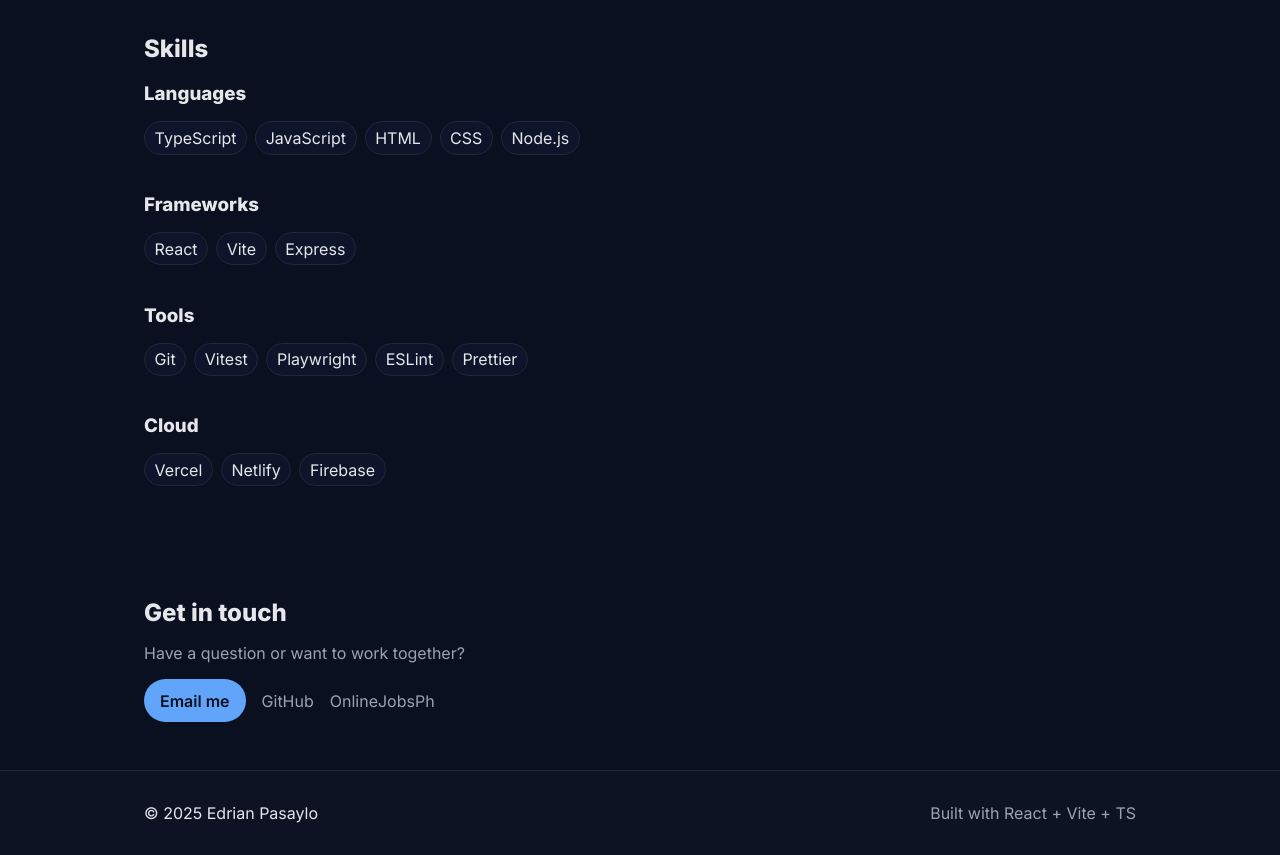
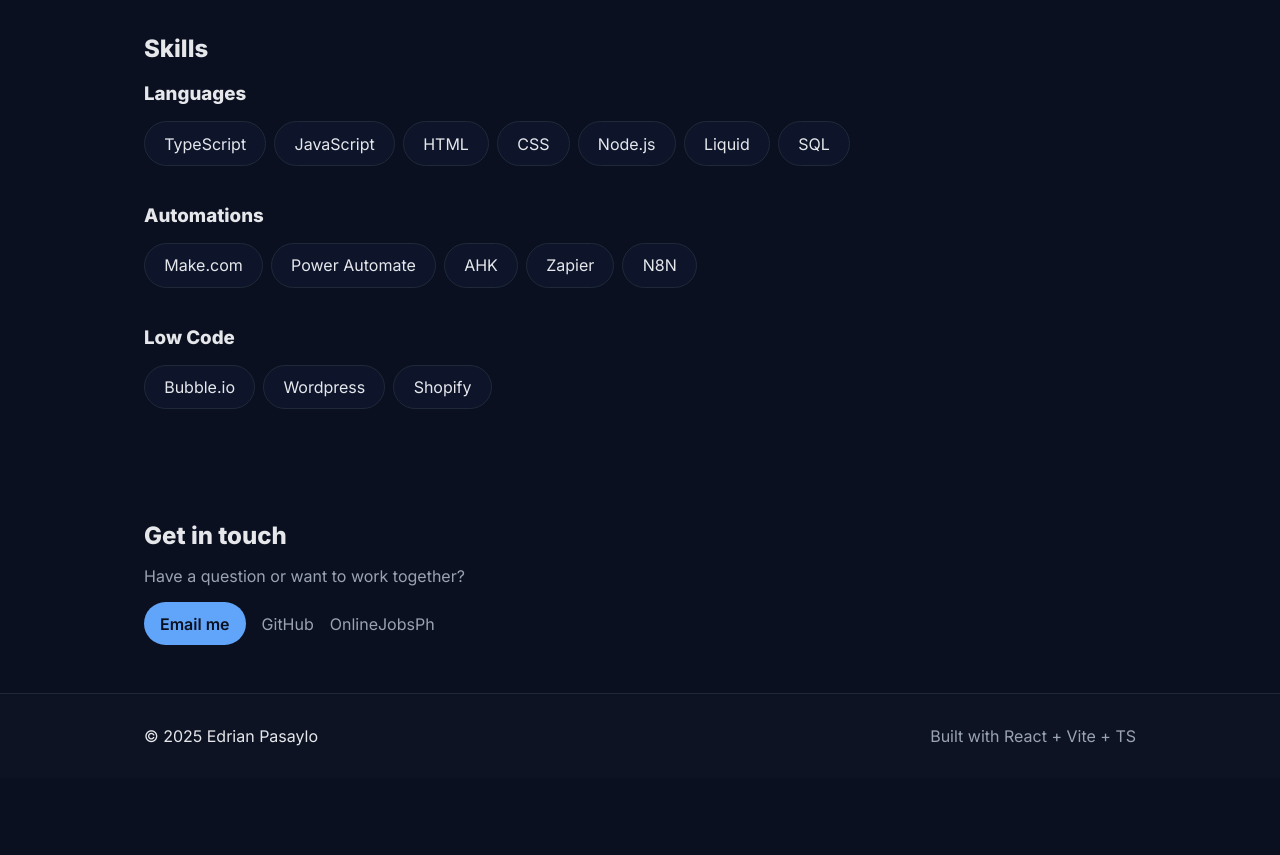
Before and after one commit to eeexde/edrian-profile, a React (Vite) app: page / in a window 1280 px wide. Shown: the part 1640-2495 px from the top of the page. After the commit the page ends 2418 px from the top, so only its background shows below. Built offline with nearby package versions, Linux system fonts and the light colour scheme.

Commit message:
Added skills

```diff
--- a/src/sections/Skills.tsx
+++ b/src/sections/Skills.tsx
@@ -1,10 +1,9 @@
 import Section from '../components/Section'
 
 const skills = {
-  Languages: ['TypeScript', 'JavaScript', 'HTML', 'CSS', 'Node.js'],
-  Frameworks: ['React', 'Vite', 'Express'],
-  Tools: ['Git', 'Vitest', 'Playwright', 'ESLint', 'Prettier'],
-  Cloud: ['Vercel', 'Netlify', 'Firebase']
+  Languages: ['TypeScript', 'JavaScript', 'HTML', 'CSS', 'Node.js', 'Liquid', 'SQL'],
+  Automations: ['Make.com', 'Power Automate', 'AHK', 'Zapier', 'N8N'],
+  "Low Code": ['Bubble.io', 'Wordpress', 'Shopify']
 }
 
 const Skills: React.FC = () => (
--- a/src/styles/global.css
+++ b/src/styles/global.css
@@ -79,7 +79,7 @@
   padding:1rem; text-decoration:none; color:inherit; display:block;
   transition:transform .12s ease, border-color .12s ease, background .12s ease;
 }
-.card:hover{ transform:translateY(-2px); border-color:#263446; background:rgba(15,23,42,.75); }
+.card:hover, .chip:hover{ transform:translateY(-2px); border-color:#263446; background:rgba(15,23,42,.75); }
 .card__title{ margin:.2rem 0; font-size:1.05rem }
 .card__subtitle{ margin:.1rem 0 .6rem; color:var(--muted) }
 .card__body{ line-height:1.6 }
@@ -88,7 +88,7 @@
 .skills{ display:grid; gap:1.2rem }
 .skills__group h3{ margin:.2rem 0 .3rem }
 .chips{ display:flex; flex-wrap:wrap; gap:.5rem; padding-left:0; list-style:none; }
-.chip{ padding:.35rem .6rem; border-radius:999px; background:#0e152b; border:1px solid var(--border); }
+.chip{ padding:.7rem 1.2rem; border-radius:999px; background:#0e152b; border:1px solid var(--border); }
 
 .contact{ display:flex; align-items:center; gap:1rem; flex-wrap:wrap }
 .socials{ display:flex; gap:1rem }
```
